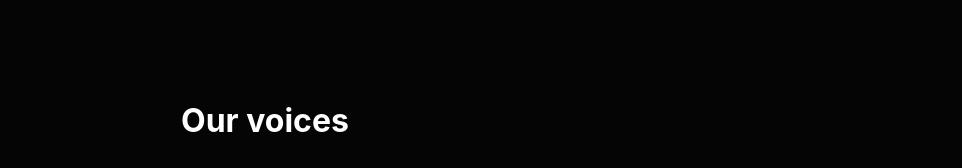
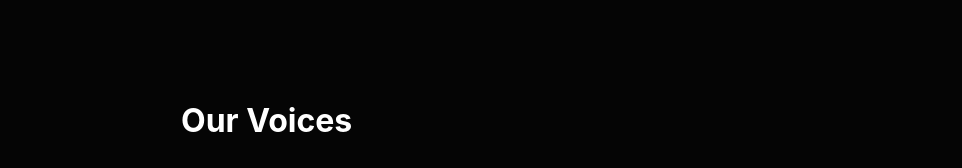
Before and after one commit to jnhooper/bblm, a Next.js app: page /interviews in a window 1280 px wide. Shown: the top 168 px of the page, without its empty margins (159-1121 px from the left). Built offline with nearby package versions, Linux system fonts and the light colour scheme.

Commit message:
fix small typo

```diff
--- a/pages/interviews/index.tsx
+++ b/pages/interviews/index.tsx
@@ -16,7 +16,7 @@ const InterviewHome = (props) => {
   return (
     <RootWrapper>
       <Head>
-        <title>Our voices - Benicia Black Lives Matter</title>
+        <title>Our Voices - Benicia Black Lives Matter</title>
         <meta
           name="Description"
           content="Benicia Black Lives Matter, Our Voices, interviews"
@@ -30,7 +30,7 @@ const InterviewHome = (props) => {
           }}
         >
           <Title>
-            Our voices
+            Our Voices
           </Title>
           <ul
             style={{
```
